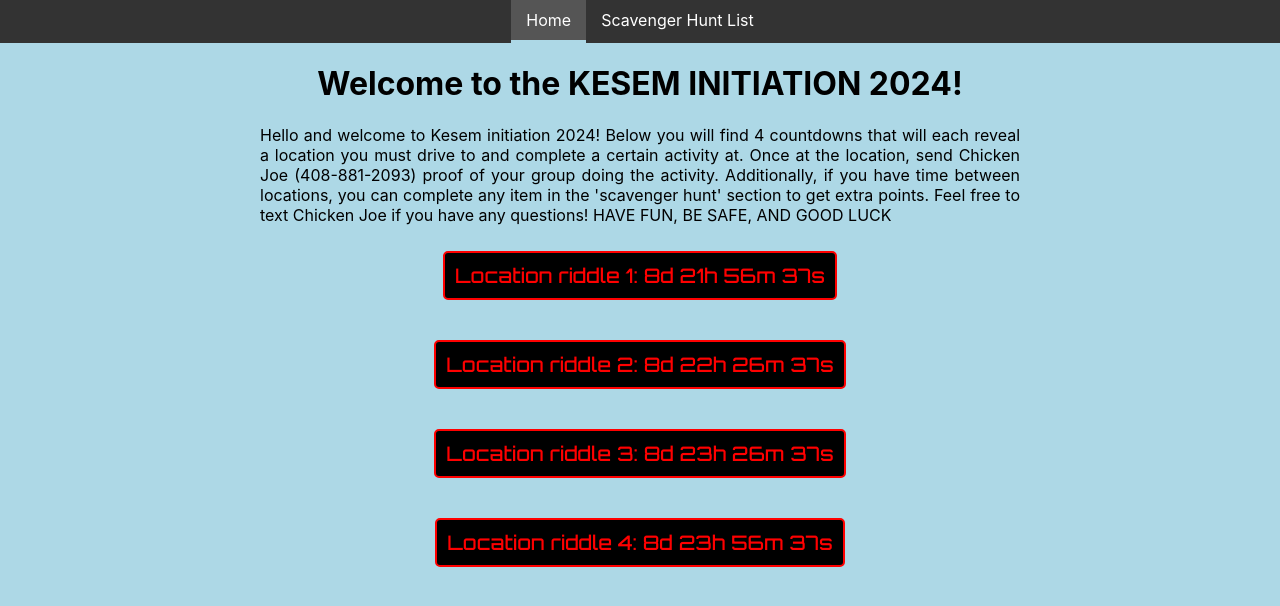
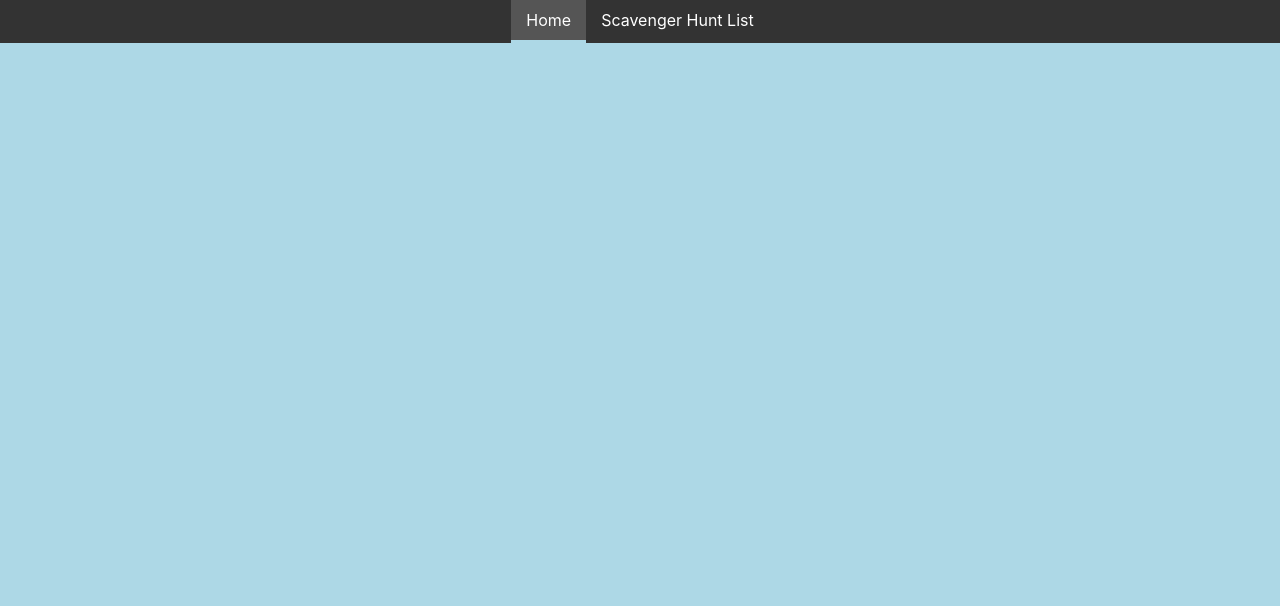
Before and after one commit to yachachli/kesem_initiation, a React (Create React App) app: page / in a window 1280 px wide. Shown: the top 606 px of the page. Built offline with nearby package versions, Linux system fonts and the light colour scheme.

Commit message:
trying to fix this routing issue

```diff
--- a/package.json
+++ b/package.json
@@ -14,6 +14,8 @@
     "web-vitals": "^2.1.4"
   },
   "scripts": {
+    "predeploy": "npm run build",
+    "deploy": "gh-pages -d build",
     "start": "react-scripts start",
     "build": "react-scripts build",
     "test": "react-scripts test",
@@ -36,5 +38,9 @@
       "last 1 firefox version",
       "last 1 safari version"
     ]
+  },
+  "homepage": "https://yachachli.github.io/home/",
+  "devDependencies": {
+    "gh-pages": "^6.1.1"
   }
 }
--- a/src/App.js
+++ b/src/App.js
@@ -97,7 +97,7 @@
 
         <Routes>
           <Route path="/scavenger-hunt-list" element={<ScavengerHuntList />} />
-          <Route path="/" element={<Home />} />
+          <Route path="/home" element={<Home />} />
         </Routes>
       </div>
     </Router>
```
Also changed, not shown: 1 other file (tests, documents, lock files or other folders).
